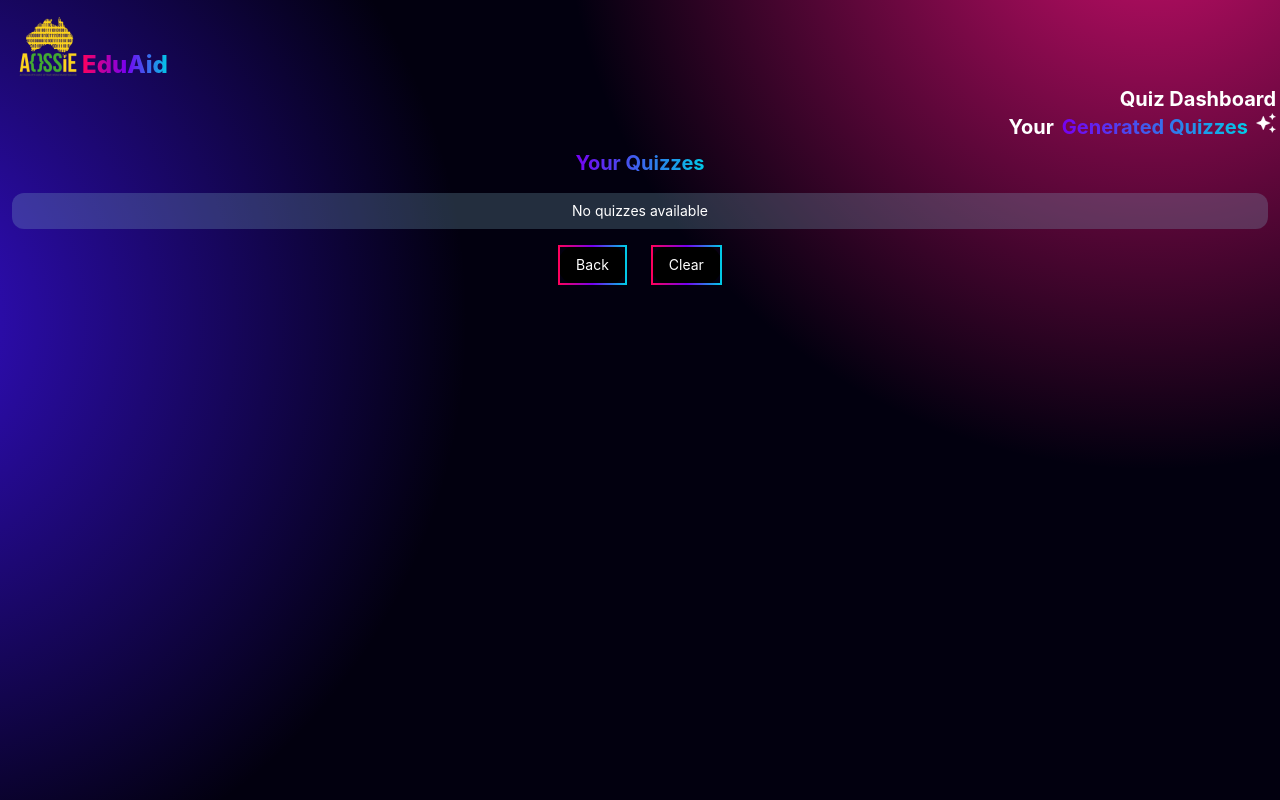
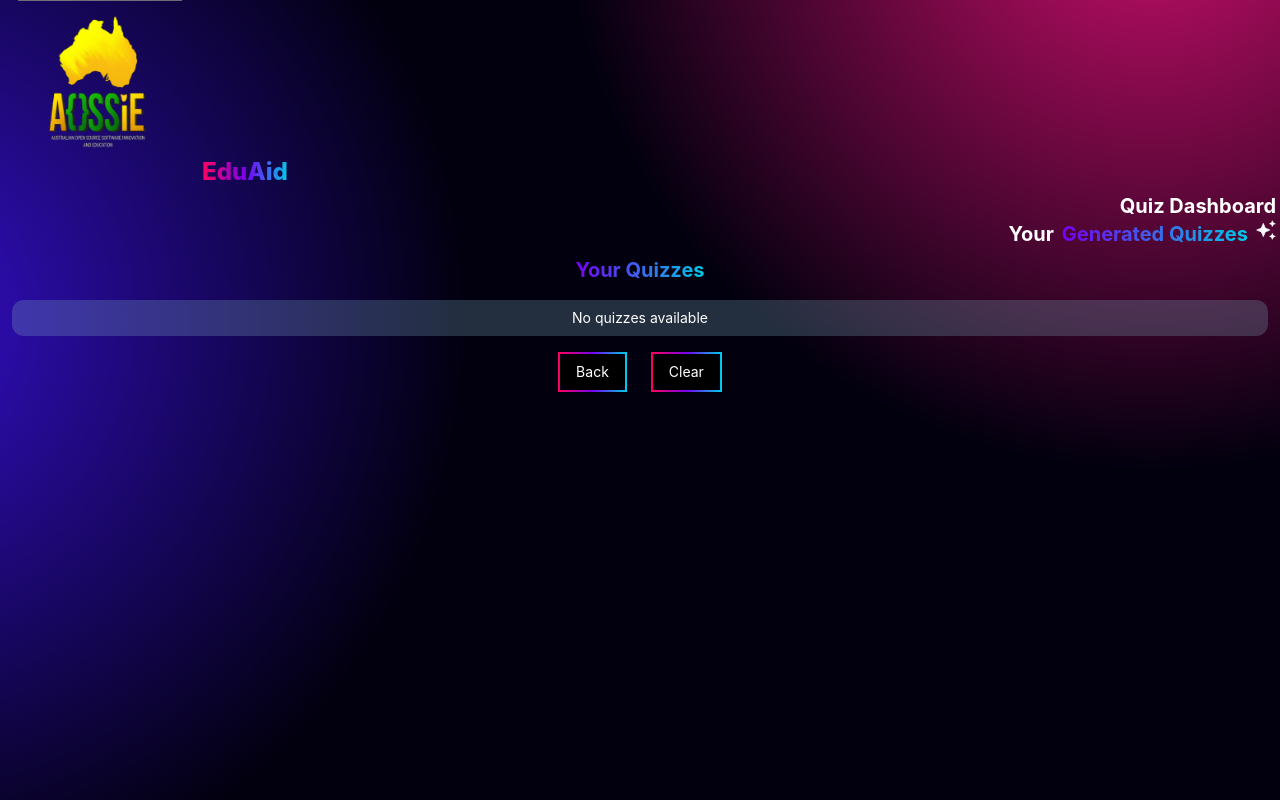
Before and after one commit to AOSSIE-Org/EduAid, a React (Create React App) app in the folder eduaid_web/: page /history in a window 1280 px wide. Built offline with nearby package versions, Linux system fonts and the light colour scheme.

Commit message:
Updated AOSSIE logo and added rotating effect on relevant pages

```diff
--- a/eduaid_web/src/App.css
+++ b/eduaid_web/src/App.css
@@ -1,16 +1,25 @@
 .App {
   text-align: center;
+  perspective: 800px;
+}
+
+.logo-container {
+  position: relative;
+  width: 25vmin;
+  height: 25vmin;
+  animation: rotateY 5s linear infinite;
+  transform-style: preserve-3d;
 }
 
 .App-logo {
-  height: 40vmin;
-  pointer-events: none;
+  position: absolute;
+  width: 100%;
+  height: 100%;
+  backface-visibility: hidden;
 }
 
-@media (prefers-reduced-motion: no-preference) {
-  .App-logo {
-    animation: App-logo-spin infinite 20s linear;
-  }
+.App-logo.back {
+  transform: rotateY(180deg);
 }
 
 .App-header {
@@ -28,11 +37,11 @@
   color: #61dafb;
 }
 
-@keyframes App-logo-spin {
-  from {
-    transform: rotate(0deg);
+@keyframes rotateY {
+  0% {
+    transform: rotateY(0deg);
   }
-  to {
-    transform: rotate(360deg);
+  100% {
+    transform: rotateY(360deg);
   }
 }
--- a/eduaid_web/src/pages/Home.jsx
+++ b/eduaid_web/src/pages/Home.jsx
@@ -1,6 +1,6 @@
 import React, { useState, useEffect } from "react";
 import "../index.css";
-import logo from "../assets/aossie_logo.png";
+import logo from "../assets/aossie_logo_transparent.png";
 import starsImg from "../assets/stars.png";
 import arrow from "../assets/arrow.png";
 import gitStar from "../assets/gitStar.png";
@@ -52,7 +52,10 @@ const Home = () => {
     <div className="popup w-screen h-screen bg-[#02000F] flex justify-center items-center">
       <div className="w-full h-full bg-cust bg-opacity-50 bg-custom-gradient">
         <div>
-          <img src="aossie_transparent.png" alt="logo" className="w-24 my-6 mx-6 block" />
+        <div className="logo-container">
+          <img src={logo} className="App-logo front" alt="logo" />
+          <img src={logo} className="App-logo back" alt="logo" />
+        </div>
           <div className="text-7xl text-center font-extrabold">
             <span className="bg-gradient-to-r from-[#FF005C] to-[#7600F2] text-transparent bg-clip-text">
               Edu
--- a/eduaid_web/src/pages/Previous.jsx
+++ b/eduaid_web/src/pages/Previous.jsx
@@ -1,6 +1,6 @@
 import React from "react";
 import "../index.css";
-import logo from "../assets/aossie_logo.png";
+import logo from "../assets/aossie_logo_transparent.png";
 import stars from "../assets/stars.png";
 import { FaArrowRight } from "react-icons/fa";
 
@@ -31,7 +31,10 @@ const Previous = () => {
       <div className="w-full h-full bg-cust bg-opacity-50 bg-custom-gradient">
         <a href="/">
           <div className="flex items-end gap-[2px]">
-            <img src="Aossie_transparent.png" alt="logo" className="w-16 my-4 ml-4 block" />
+          <div className="logo-container">
+            <img src={logo} className="App-logo front" alt="logo" />
+            <img src={logo} className="App-logo back" alt="logo" />
+          </div>
             <div className="text-2xl mb-3 font-extrabold">
               <span className="bg-gradient-to-r from-[#FF005C] to-[#7600F2] text-transparent bg-clip-text">
                 Edu
--- a/eduaid_web/src/pages/Question_Type.jsx
+++ b/eduaid_web/src/pages/Question_Type.jsx
@@ -1,6 +1,6 @@
 import React, { useState } from "react";
 import "../index.css";
-import logo from "../assets/aossie_logo.png";
+import logo from "../assets/aossie_logo_transparent.png";
 
 const Question_Type = () => {
   const [selectedOption, setSelectedOption] = useState(null);
@@ -20,7 +20,11 @@ const Question_Type = () => {
       <div className="w-full h-full bg-cust bg-opacity-50 bg-custom-gradient p-6">
         <a href="/">
           <div className="flex items-end gap-4">
-            <img src="aossie_transparent.png" alt="logo" className="w-24 my-6 block" />
+          <div className="logo-container">
+            <img src={logo} className="App-logo front" alt="logo" />
+            <img src={logo} className="App-logo back" alt="logo" />
+          </div>
+
             <div className="text-5xl mb-5 font-extrabold">
               <span className="bg-gradient-to-r from-[#FF005C] to-[#7600F2] text-transparent bg-clip-text">
                 Edu
```
Also changed, not shown: eduaid_web/src/assets/aossie_logo.png, eduaid_web/src/assets/aossie_logo_transparent.png.
